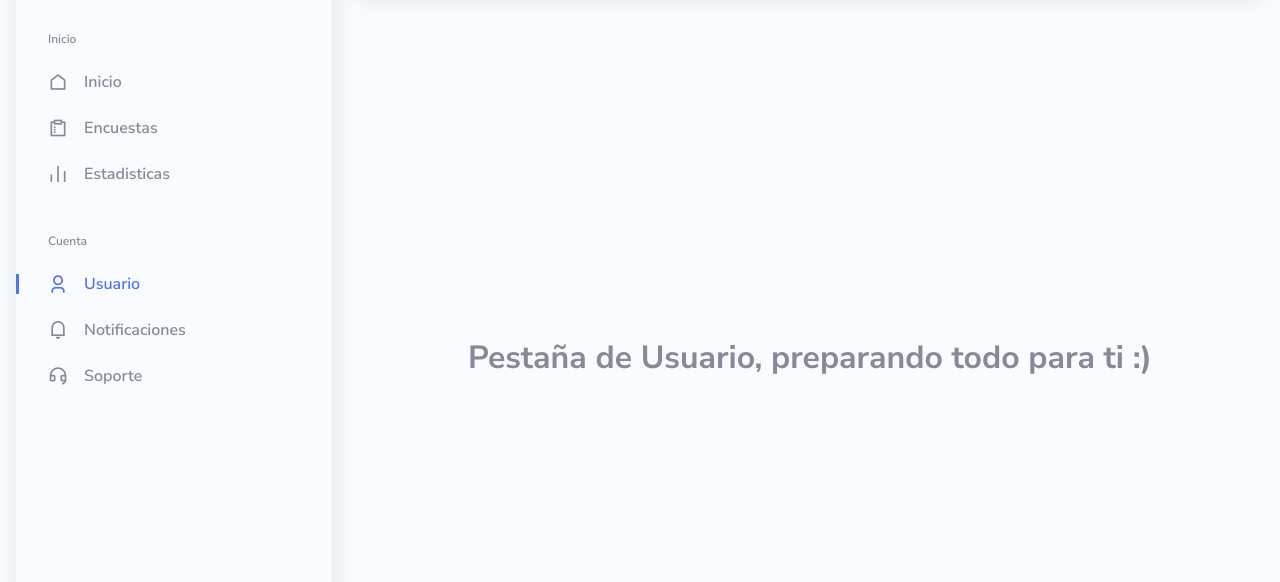
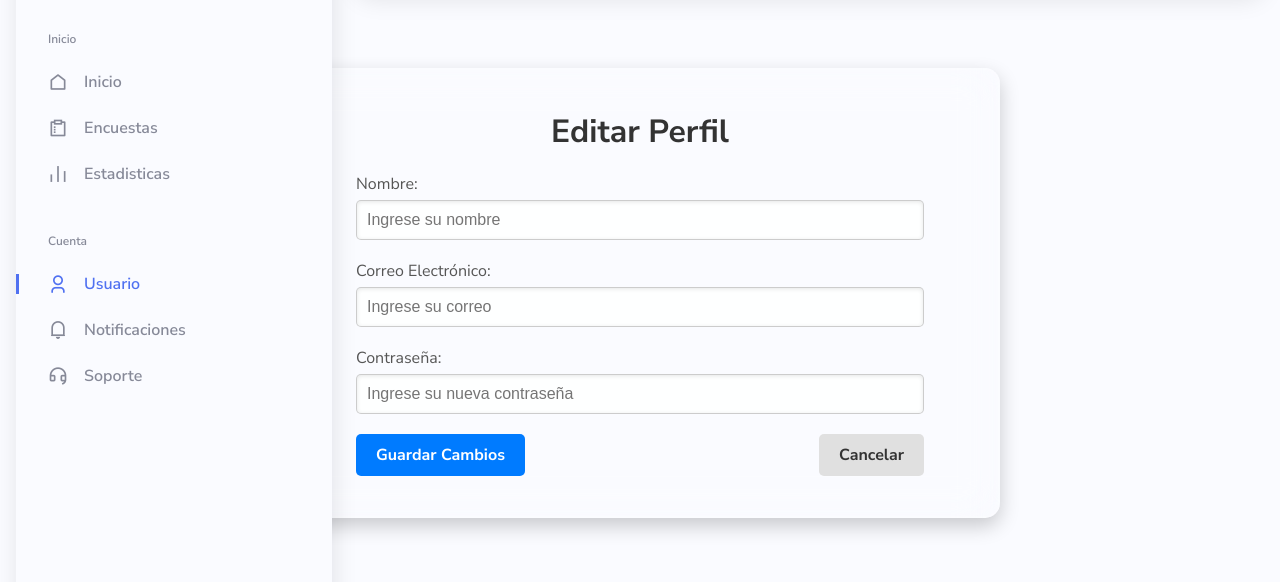
Before and after one commit to Diegomarte9/SurveySystem, a website: page pages/dashboard/usuario.html in a window 1280 px wide. Shown: the part 107-689 px from the top of the page. Drawn offline with nearby package versions, Linux system fonts and the light colour scheme; no server answers.

Commit message:
Update Home

```diff
--- a/pages/dashboard/usuario.html
+++ b/pages/dashboard/usuario.html
@@ -10,6 +10,88 @@
     <link rel="stylesheet" href="/dashboard/styles.css" />
 
     <title>Encuestify.</title>
+
+    <style>
+      #main {
+        width: 720px;
+        height: auto;
+        background: rgba(255, 255, 255, 0.1);
+        border: 2px solid rgba(255, 255, 255, 0.2);
+        backdrop-filter: blur(20px);
+        box-shadow: 0 8px 20px rgba(0, 0, 0, 0.2);
+        border-radius: 15px;
+        padding: 40px 50px;
+        margin: 20px auto;
+      }
+
+      #main h1 {
+        font-size: 2rem;
+        font-weight: bold;
+        color: #333;
+        text-align: center;
+        margin-bottom: 20px;
+      }
+
+      #main .form-group {
+        margin-bottom: 20px;
+      }
+
+      #main .form-group label {
+        display: block;
+        font-size: 1rem;
+        color: #555;
+        margin-bottom: 5px;
+      }
+
+      #main .form-group input {
+        width: 100%;
+        padding: 10px;
+        border: 1px solid rgba(0, 0, 0, 0.2);
+        border-radius: 5px;
+        background-color: rgba(255, 255, 255, 0.8);
+        font-size: 1rem;
+        outline: none;
+        box-shadow: inset 0 1px 4px rgba(0, 0, 0, 0.1);
+      }
+
+      #main .form-actions {
+        display: flex;
+        justify-content: space-between;
+        margin-top: 20px;
+      }
+
+      #main .btn-main {
+        padding: 10px 20px;
+        font-size: 1rem;
+        font-weight: bold;
+        color: #fff;
+        background-color: #007bff;
+        border: none;
+        border-radius: 5px;
+        cursor: pointer;
+        transition: background-color 0.3s ease;
+      }
+
+      #main .btn-main:hover {
+        background-color: #0056b3;
+      }
+
+      #main .btn-secondary {
+        padding: 10px 20px;
+        font-size: 1rem;
+        font-weight: bold;
+        color: #333;
+        background-color: #e0e0e0;
+        border: none;
+        border-radius: 5px;
+        cursor: pointer;
+        transition: background-color 0.3s ease;
+      }
+
+      #main .btn-secondary:hover {
+        background-color: #c0c0c0;
+      }
+    </style>
   </head>
   <body>
     <header class="header" id="header">
@@ -99,8 +181,52 @@
       </div>
     </nav>
 
-    <main class="main container" id="main">
-      <h1>Pestaña de Usuario, preparando todo para ti :)</h1>
+    <main class="main-container" id="main">
+      <div class="container">
+        <h1>Editar Perfil</h1>
+        <form id="editProfileForm">
+          <!-- Campo para el nombre -->
+          <div class="form-group">
+            <label for="editName">Nombre:</label>
+            <input
+              type="text"
+              id="editName"
+              placeholder="Ingrese su nombre"
+              required
+            />
+          </div>
+
+          <!-- Campo para el correo -->
+          <div class="form-group">
+            <label for="editEmail">Correo Electrónico:</label>
+            <input
+              type="email"
+              id="editEmail"
+              placeholder="Ingrese su correo"
+              required
+            />
+          </div>
+
+          <!-- Campo para la contraseña -->
+          <div class="form-group">
+            <label for="editPassword">Contraseña:</label>
+            <input
+              type="password"
+              id="editPassword"
+              placeholder="Ingrese su nueva contraseña"
+              required
+            />
+          </div>
+
+          <!-- Botones -->
+          <div class="form-actions">
+            <button type="submit" class="btn-main">Guardar Cambios</button>
+            <button type="button" class="btn-secondary" id="cancelEdit">
+              Cancelar
+            </button>
+          </div>
+        </form>
+      </div>
     </main>
 
     <script src="/dashboard/main.js"></script>
```
Also changed, not shown: pages/dashboard/soporte.html (+15 -15 lines), pages/home/home.html (+1 -1 lines).
